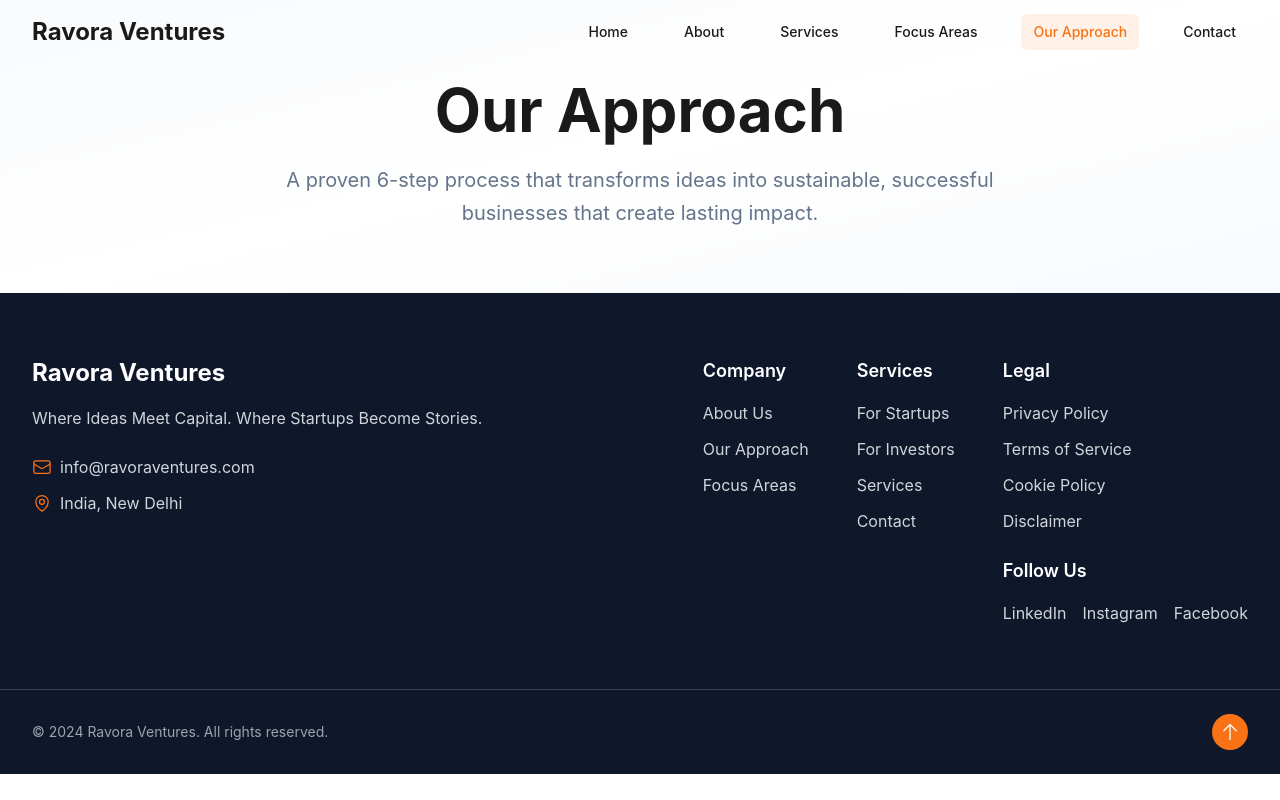
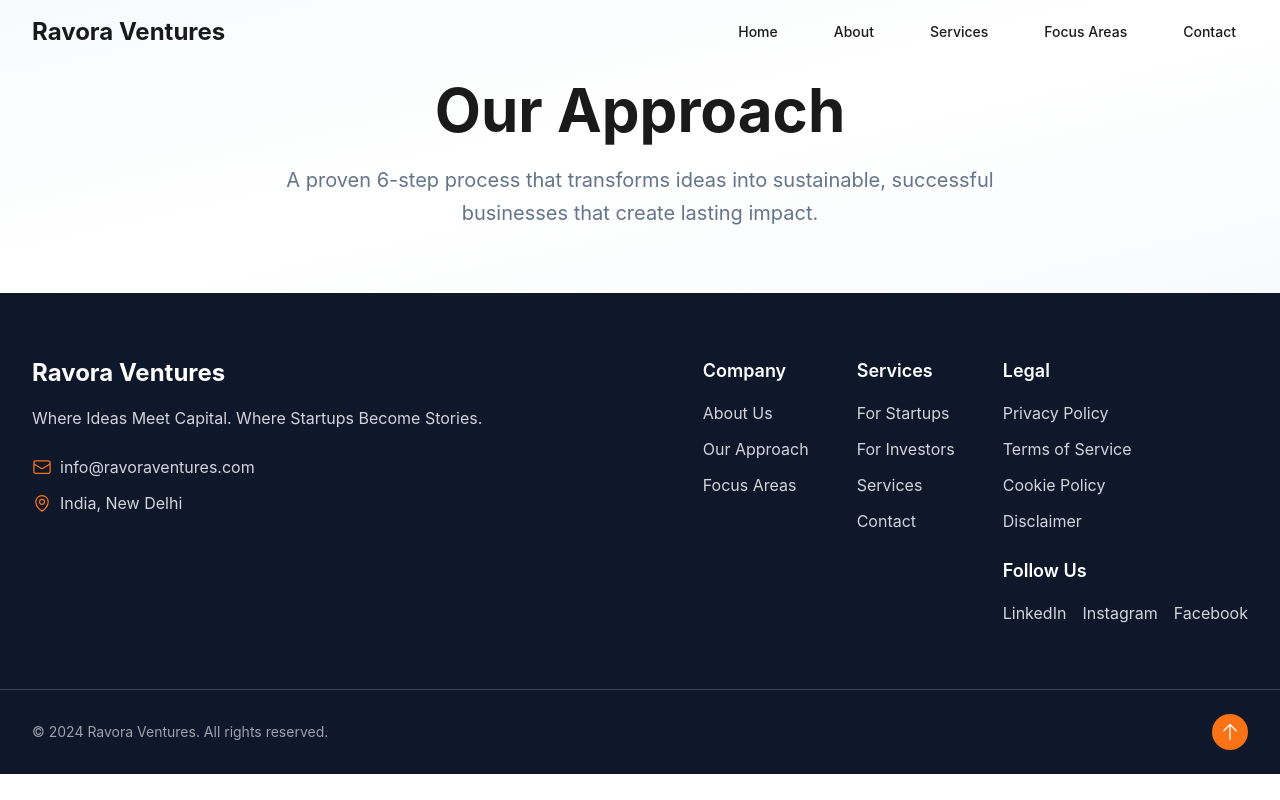
Before and after one commit to iAmTheBest4222/ravoraventures, a React (Create React App) app in the folder frontend/: page /approach in a window 1280 px wide. Built offline with nearby package versions, Linux system fonts and the light colour scheme.

Commit message:
re-deploy

```diff
--- a/frontend/src/components/common/Header.jsx
+++ b/frontend/src/components/common/Header.jsx
@@ -22,7 +22,7 @@ const Header = () => {
     { name: 'About', href: '/about' },
     { name: 'Services', href: '/services' },
     { name: 'Focus Areas', href: '/focus' },
-    { name: 'Our Approach', href: '/approach' },
+  // Our Approach removed as per requirements
     { name: 'Contact', href: '/contact' },
   ];
 
--- a/frontend/src/pages/OurApproach.jsx
+++ b/frontend/src/pages/OurApproach.jsx
@@ -3,7 +3,6 @@ import { motion } from 'framer-motion';
 // Unused icon imports removed to resolve ESLint errors
 
 function OurApproach() {
-  // ...existing code...
 
   return (
     <>
```
Also changed, not shown: 1 other file (tests, documents, lock files or other folders).
